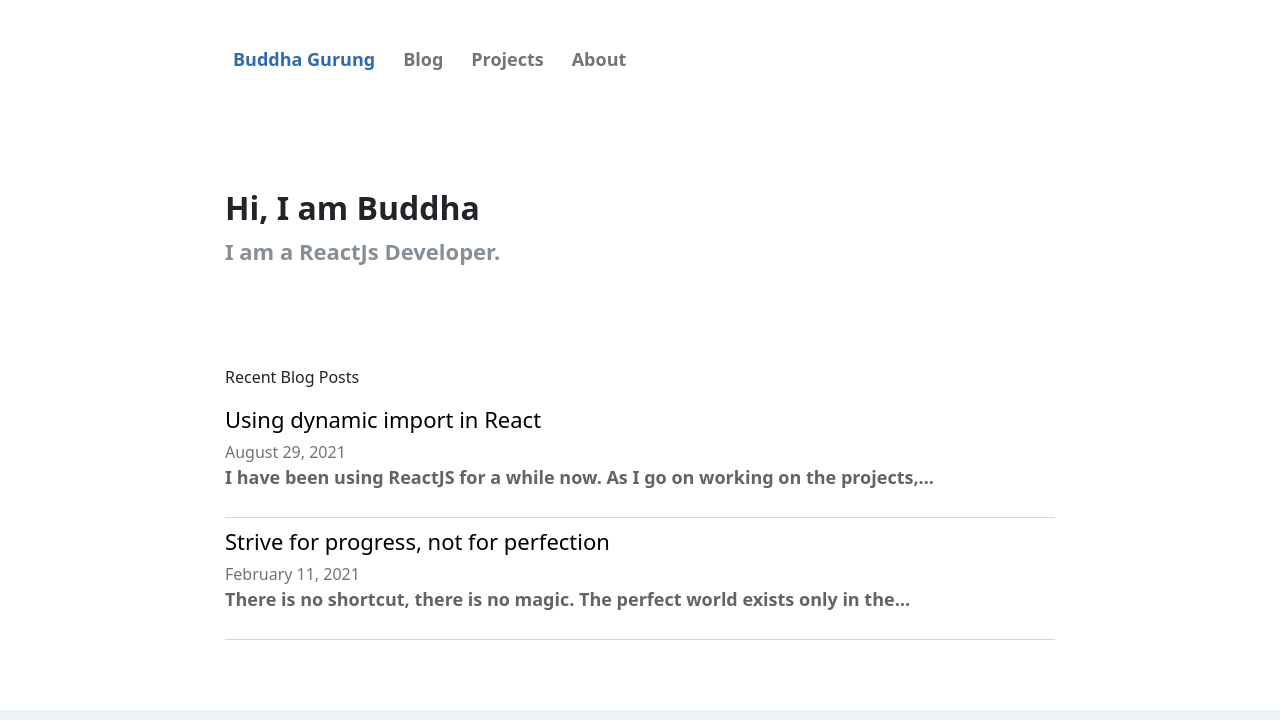
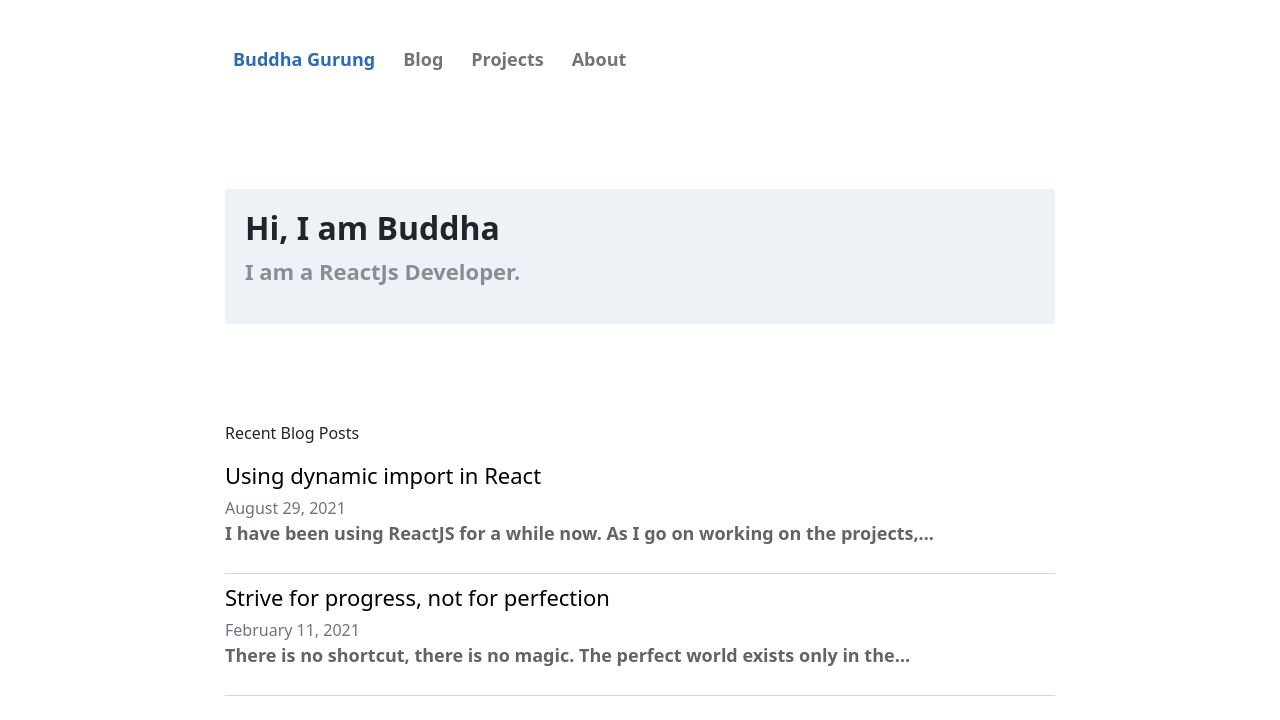
Before and after one commit to buddhagrg/portfolio, a Gatsby site: page / in a window 1280 px wide. Shown: the top 720 px of the page. Built offline with nearby package versions, Linux system fonts and the light colour scheme; Gatsby itself is replaced by a stand-in of ours; a small style sheet from the web is missing.

Commit message:
redesigning v.2.0.2

```diff
--- a/src/styles/global.css
+++ b/src/styles/global.css
@@ -12,11 +12,11 @@
     color: #2b6bb1 !important;
 }
 
-/* .hero-container {
+.hero-container {
     border-radius: 2px;
     background-color: #edf2f7;
     padding: 20px;
-} */
+}
 
 .hero-container h2 {
     font-weight: bold;
```
